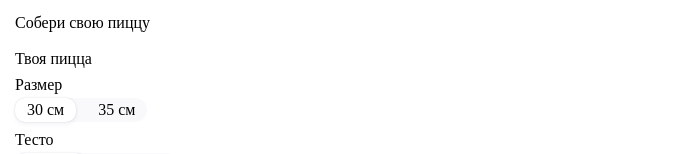
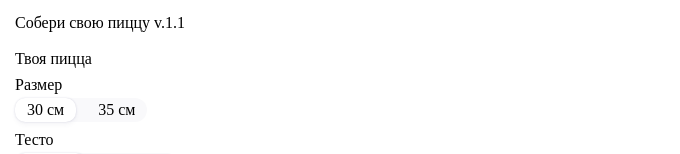
Before and after one commit to kkuleshov92/old-pizza-project, a React (Create React App) app: page / in a window 1280 px wide. Shown: the top 154 px of the page, without its empty margins (0-680 px from the left). Built offline with nearby package versions, Linux system fonts and the light colour scheme.

Commit message:
changes title

```diff
--- a/src/containers/ConfigMaker/ConfigMaker.jsx
+++ b/src/containers/ConfigMaker/ConfigMaker.jsx
@@ -41,7 +41,7 @@ const ConfigMaker = () => {
   return (
     <div>
       <div className="config">
-        <h2 className="title config__title">Собери свою пиццу</h2>
+        <h2 className="title config__title">Собери свою пиццу v.1.1</h2>
 
         <h3 className="config__pizza-name">Твоя пицца</h3>
 
```
